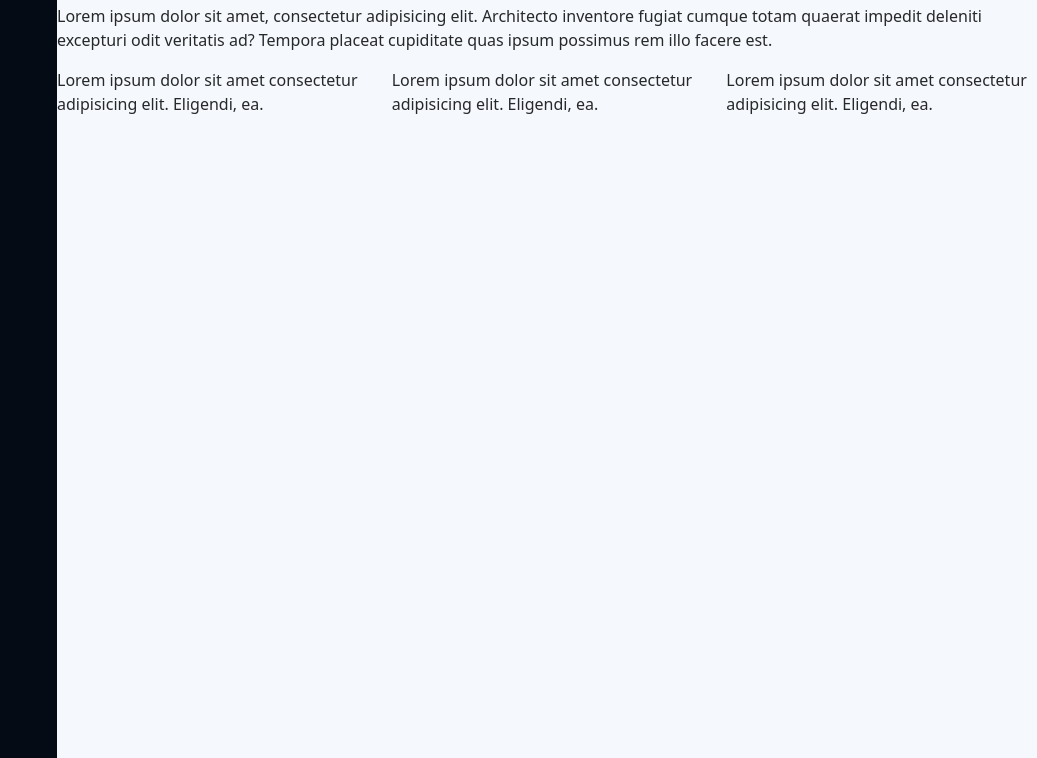
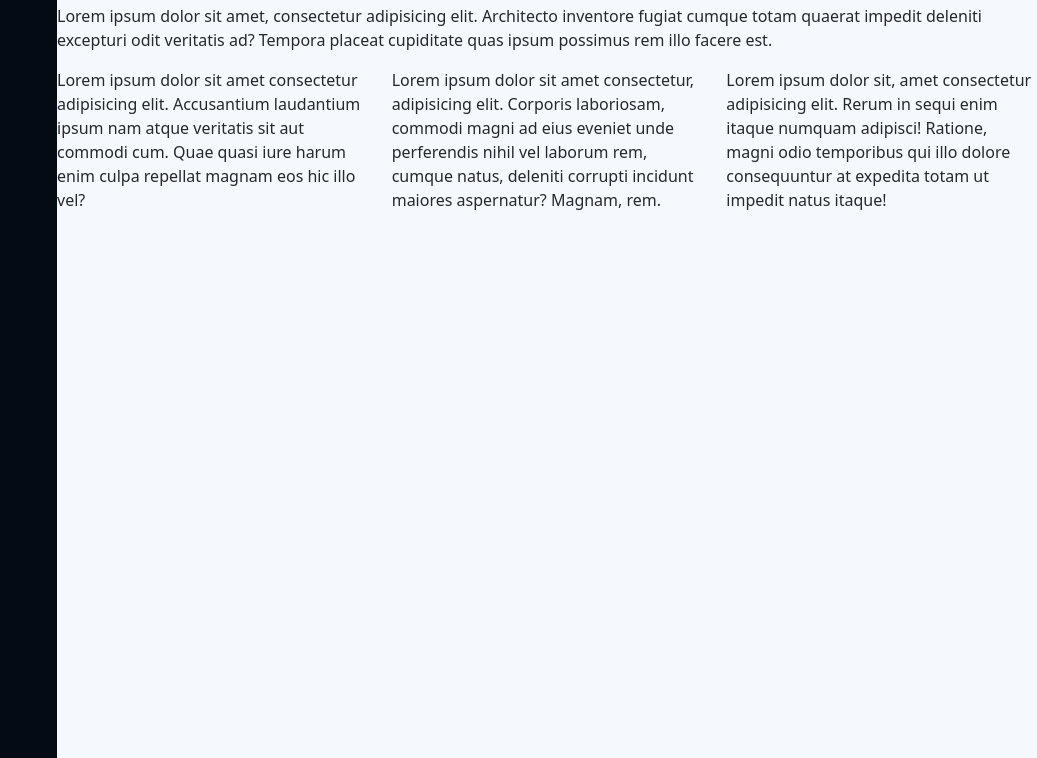
Before and after one commit to Darl93/cv2, a plain HTML site: page index.html in a window 1280 px wide. Shown: the part 42-800 px from the top of the page, without its empty margins (243-1280 px from the left). Drawn offline with nearby package versions, Linux system fonts and the light colour scheme.

Commit message:
columns text changed

```diff
--- a/index.html
+++ b/index.html
@@ -30,13 +30,13 @@
 
         <section class="row">
           <div class="col-sm">
-            <p>Lorem ipsum dolor sit amet consectetur adipisicing elit. Eligendi, ea.</p>
+            <p>Lorem ipsum dolor sit amet consectetur adipisicing elit. Accusantium laudantium ipsum nam atque veritatis sit aut commodi cum. Quae quasi iure harum enim culpa repellat magnam eos hic illo vel?</p>
           </div>
           <div class="col-sm">
-            <p>Lorem ipsum dolor sit amet consectetur adipisicing elit. Eligendi, ea.</p>
+            <p>Lorem ipsum dolor sit amet consectetur, adipisicing elit. Corporis laboriosam, commodi magni ad eius eveniet unde perferendis nihil vel laborum rem, cumque natus, deleniti corrupti incidunt maiores aspernatur? Magnam, rem.</p>
           </div>
           <div class="col-sm">
-            <p>Lorem ipsum dolor sit amet consectetur adipisicing elit. Eligendi, ea.</p>
+            <p>Lorem ipsum dolor sit, amet consectetur adipisicing elit. Rerum in sequi enim itaque numquam adipisci! Ratione, magni odio temporibus qui illo dolore consequuntur at expedita totam ut impedit natus itaque!</p>
           </div>
 
         </section>
@@ -44,7 +44,7 @@
     </div>
 
 
-
+    <script src="index.js"></script>
     <script src="https://cdn.jsdelivr.net/npm/bootstrap@5.0.0-beta2/dist/js/bootstrap.bundle.min.js" integrity="sha384-b5kHyXgcpbZJO/tY9Ul7kGkf1S0CWuKcCD38l8YkeH8z8QjE0GmW1gYU5S9FOnJ0" crossorigin="anonymous"></script>
 
 
```
